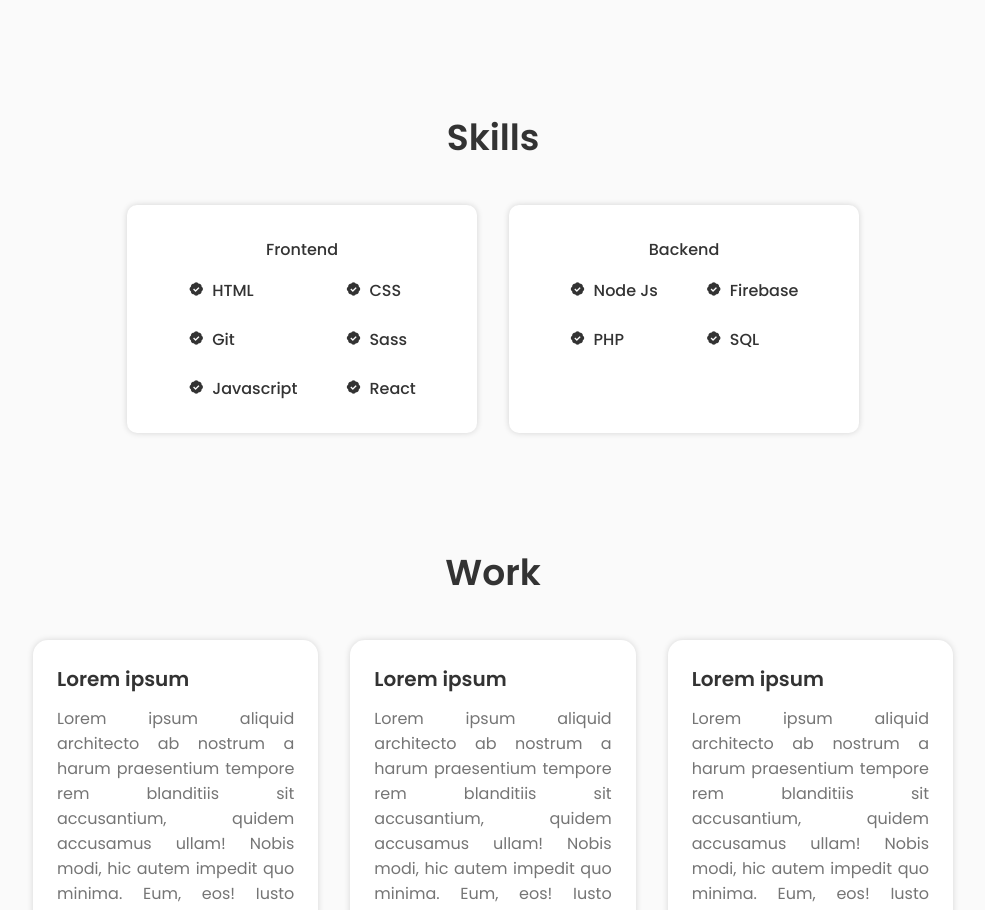
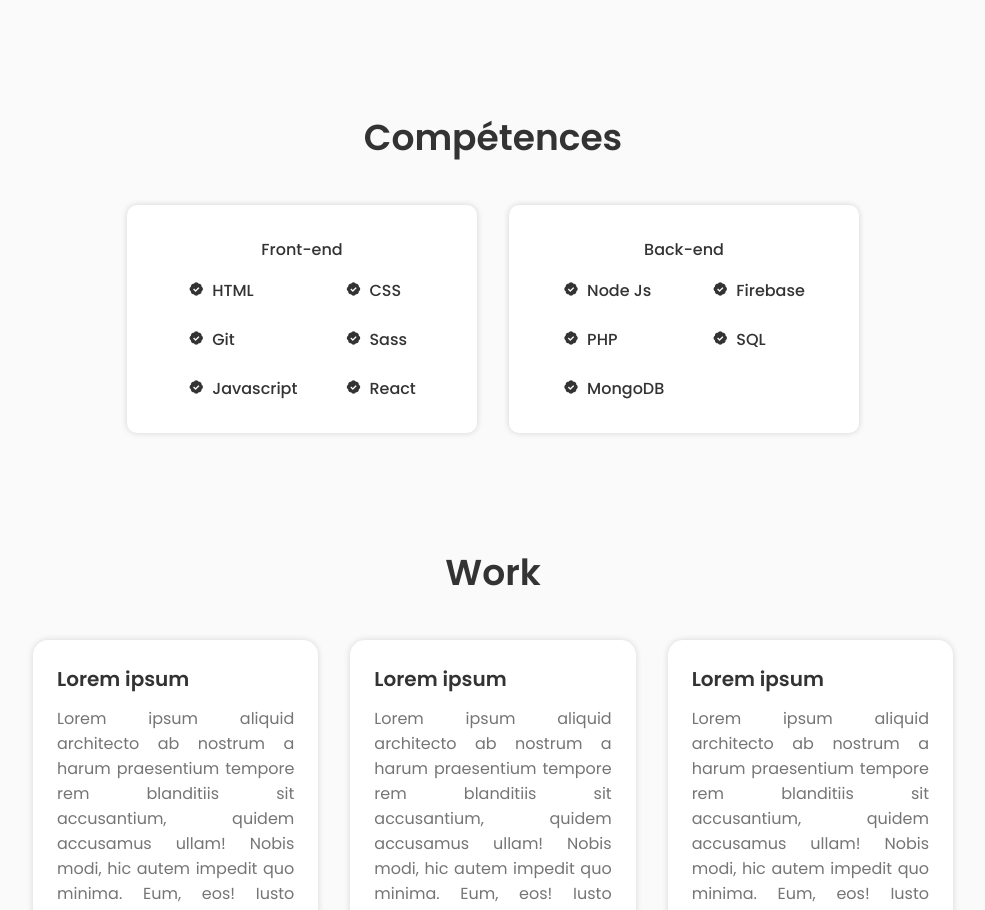
Before and after one commit to Fallou24/react-portfolio, a React (Create React App) app: page / in a window 1280 px wide. Shown: the part 1327-2237 px from the top of the page, without its empty margins (147-1132 px from the left). Built offline with nearby package versions, Linux system fonts and the light colour scheme.

Commit message:
Update Skills.jsx

```diff
--- a/src/components/skills/Skills.jsx
+++ b/src/components/skills/Skills.jsx
@@ -3,14 +3,14 @@ import "./skills.scss";
 
 const Skills = () => {
   const front = ["HTML", "CSS", "Git", "Sass", "Javascript", "React"];
-  const back = ["Node Js","Firebase","PHP","SQL"]
+  const back = ["Node Js","Firebase","PHP","SQL","MongoDB"]
   return (
     <section className="section skills" id="skills">
-      <h1 className="section__title">Skills</h1>
+      <h1 className="section__title">Compétences</h1>
       <div className="skills__container container">
         <div className="front">
           <div className="wrapper">
-            <h3>Frontend</h3>
+            <h3>Front-end</h3>
             <div className="box">
               {front.map((skill,index) => (
                 <p key={index}>
@@ -24,7 +24,7 @@ const Skills = () => {
         </div>
         <div className="back">
           <div className="wrapper">
-            <h3>Backend</h3>
+            <h3>Back-end</h3>
             <div className="box">
             {back.map((skill,index) => (
                 <p key={index}>
```
